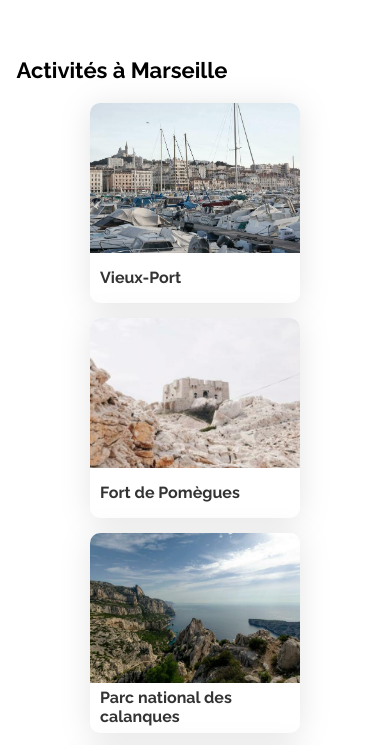
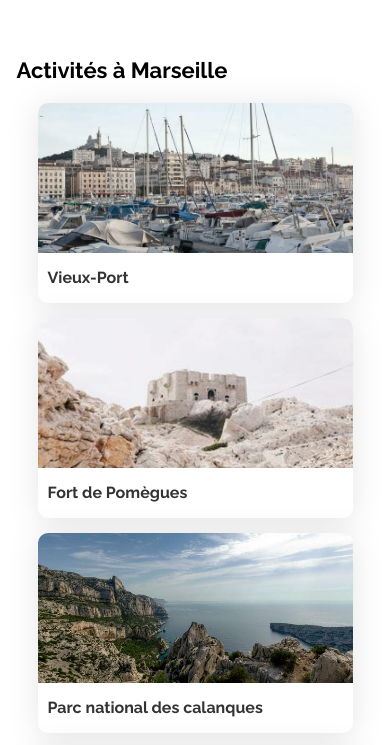
Before and after one commit to ValentinAcquistapace/P1-Booki, a plain HTML site: page index.html in a window 390 px wide. Shown: the part 2549-3294 px from the top of the page. Drawn offline with Linux system fonts and the light colour scheme.

Commit message:
Correction carte activité version mobile

```diff
--- a/css/style.css
+++ b/css/style.css
@@ -821,6 +821,7 @@ a:hover {
     .activités-title {
         width: 100%;
         margin-bottom: 20px;
+
     }
     .activités-card {
         display: flex;
@@ -831,7 +832,7 @@ a:hover {
     }
 
     .activités-card .card {
-        width: 315px;
+        min-width: 315px;
         height: 200px;
         margin: 0px;
     }
```
